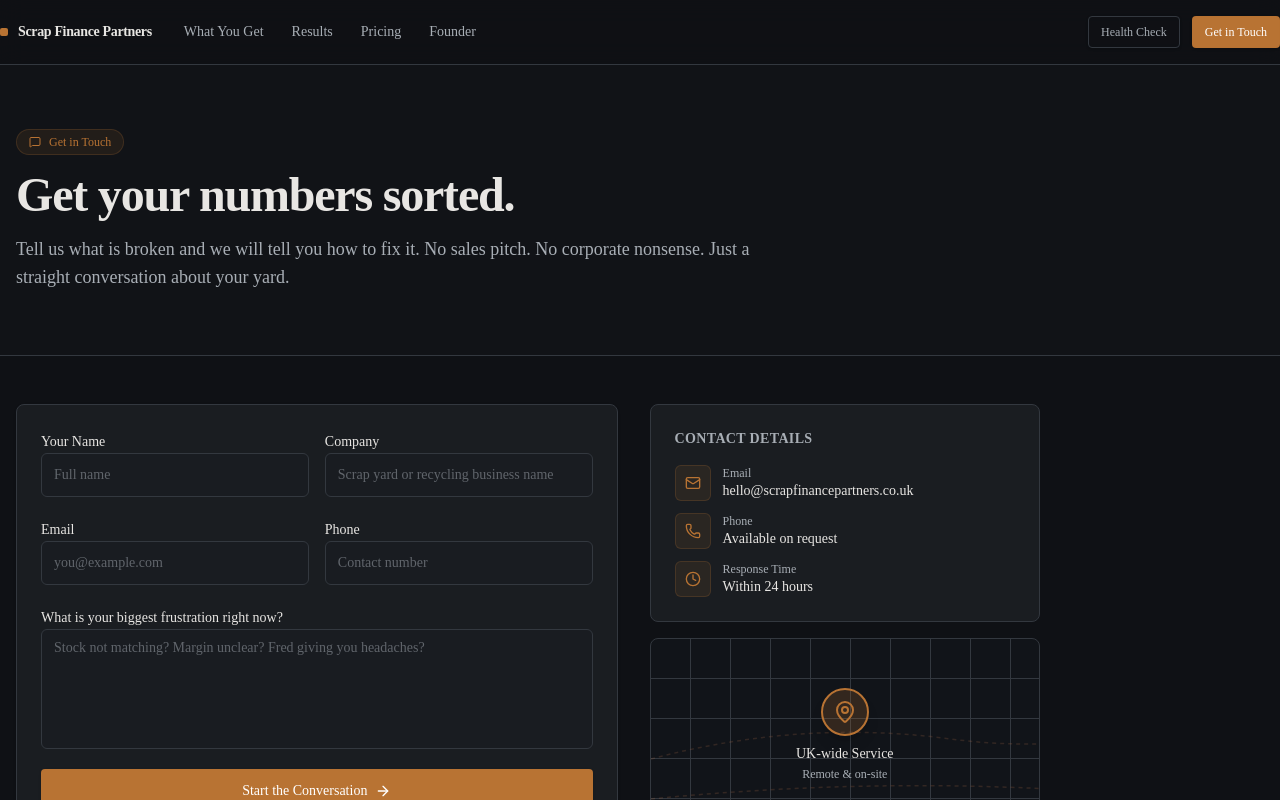
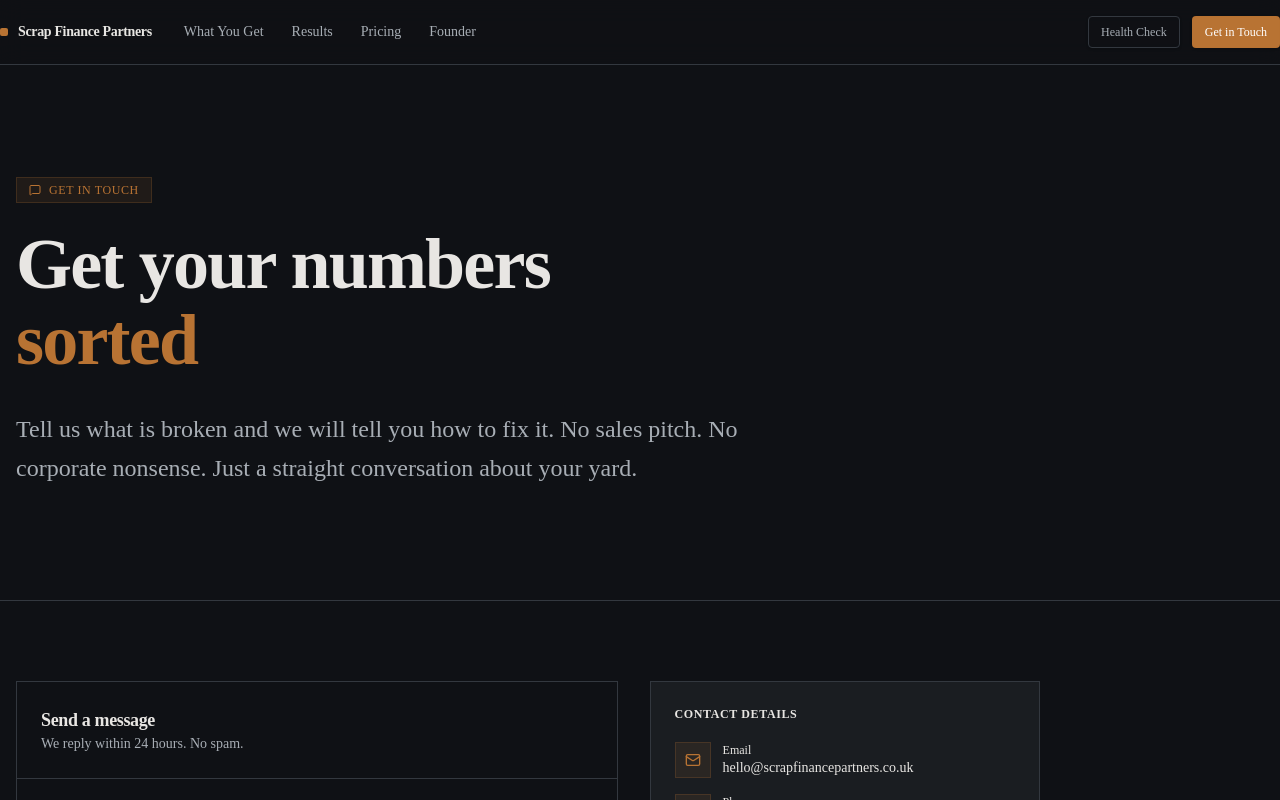
Before and after one commit to manazoid4/scrap-finance-partners, a Next.js app: page /contact in a window 1280 px wide. Shown: the top 800 px of the page. Built offline with nearby package versions, Linux system fonts and the light colour scheme.

Commit message:
feat: contact page — no cards, no rounded corners, no shadows

```diff
--- a/app/contact/page.tsx
+++ b/app/contact/page.tsx
@@ -6,18 +6,20 @@ import { ArrowRight, Mail, Phone, MapPin, Clock, MessageSquare } from "lucide-re
 export default function ContactPage() {
   return (
     <div className="flex flex-col">
-      {/* Header */}
-      <section className="border-b border-hairline bg-panel/20">
-        <div className="container py-12 md:py-16 px-4">
-          <div className="max-w-3xl">
-            <div className="inline-flex items-center gap-2 rounded-full bg-copper/10 border border-copper/20 px-3 py-1 text-xs font-medium text-copper mb-4">
+      {/* Hero */}
+      <section className="border-b border-hairline bg-graphite">
+        <div className="container px-4 py-20 md:py-28">
+          <div className="max-w-4xl">
+            <div className="inline-flex items-center gap-2 bg-copper/10 border border-copper/20 px-3 py-1 text-xs font-mono uppercase tracking-wider text-copper mb-6">
               <MessageSquare className="h-3 w-3" />
               Get in Touch
             </div>
-            <h1 className="text-3xl font-bold tracking-tight sm:text-4xl md:text-5xl">
-              Get your numbers sorted.
+            <h1 className="text-4xl md:text-6xl lg:text-7xl font-bold tracking-tight leading-[1.05] text-ink">
+              Get your numbers
+              <br />
+              <span className="text-copper">sorted</span>
             </h1>
-            <p className="mt-4 text-lg text-muted-foreground">
+            <p className="mt-8 text-xl md:text-2xl text-ink-secondary max-w-3xl leading-relaxed font-light">
               Tell us what is broken and we will tell you how to fix it. No sales pitch. No corporate nonsense. Just a straight conversation about your yard.
             </p>
           </div>
@@ -25,125 +27,120 @@ export default function ContactPage() {
       </section>
 
       {/* Form + Info */}
-      <section>
-        <div className="container py-12 px-4">
+      <section className="border-b border-hairline">
+        <div className="container px-4 py-16 md:py-20">
           <div className="grid lg:grid-cols-5 gap-8 max-w-5xl">
             {/* Form */}
             <div className="lg:col-span-3">
-              <div className="border border-hairline rounded-xl bg-card p-6 shadow-sm">
+              <div className="border border-hairline bg-graphite">
+                <div className="p-6 border-b border-hairline">
+                  <h2 className="text-lg font-bold text-ink">Send a message</h2>
+                  <p className="text-sm text-ink-secondary">We reply within 24 hours. No spam.</p>
+                </div>
+                <div className="p-6">
                   <form className="space-y-5" onSubmit={(e) => { e.preventDefault(); console.log('Form submitted'); }}>
                     <div className="grid sm:grid-cols-2 gap-4">
                       <div className="space-y-1.5">
-                      <label htmlFor="name" className="text-sm font-medium">Your Name</label>
+                        <label htmlFor="name" className="text-sm font-medium text-ink">Your Name</label>
                         <input
                           id="name"
-                        className="flex h-11 w-full rounded-lg border border-hairline bg-panel/30 px-3 py-2 text-sm transition-colors focus:border-copper focus:outline-none focus:ring-1 focus:ring-copper/30 placeholder:text-muted-foreground/50"
+                          className="flex h-11 w-full border border-hairline bg-panel/30 px-3 py-2 text-sm transition-colors focus:border-copper focus:outline-none focus:ring-1 focus:ring-copper/30 placeholder:text-ink-tertiary/50"
                           placeholder="Full name"
                         />
                       </div>
                       <div className="space-y-1.5">
-                      <label htmlFor="company" className="text-sm font-medium">Company</label>
+                        <label htmlFor="company" className="text-sm font-medium text-ink">Company</label>
                         <input
                           id="company"
-                        className="flex h-11 w-full rounded-lg border border-hairline bg-panel/30 px-3 py-2 text-sm transition-colors focus:border-copper focus:outline-none focus:ring-1 focus:ring-copper/30 placeholder:text-muted-foreground/50"
+                          className="flex h-11 w-full border border-hairline bg-panel/30 px-3 py-2 text-sm transition-colors focus:border-copper focus:outline-none focus:ring-1 focus:ring-copper/30 placeholder:text-ink-tertiary/50"
                           placeholder="Scrap yard or recycling business name"
                         />
                       </div>
                     </div>
                     <div className="grid sm:grid-cols-2 gap-4">
                       <div className="space-y-1.5">
-                      <label htmlFor="email" className="text-sm font-medium">Email</label>
+                        <label htmlFor="email" className="text-sm font-medium text-ink">Email</label>
                         <input
                           id="email"
                           type="email"
-                        className="flex h-11 w-full rounded-lg border border-hairline bg-panel/30 px-3 py-2 text-sm transition-colors focus:border-copper focus:outline-none focus:ring-1 focus:ring-copper/30 placeholder:text-muted-foreground/50"
+                          className="flex h-11 w-full border border-hairline bg-panel/30 px-3 py-2 text-sm transition-colors focus:border-copper focus:outline-none focus:ring-1 focus:ring-copper/30 placeholder:text-ink-tertiary/50"
                           placeholder="you@example.com"
                         />
                       </div>
                       <div className="space-y-1.5">
-                      <label htmlFor="phone" className="text-sm font-medium">Phone</label>
+                        <label htmlFor="phone" className="text-sm font-medium text-ink">Phone</label>
                         <input
                           id="phone"
                           type="tel"
-                        className="flex h-11 w-full rounded-lg border border-hairline bg-panel/30 px-3 py-2 text-sm transition-colors focus:border-copper focus:outline-none focus:ring-1 focus:ring-copper/30 placeholder:text-muted-foreground/50"
+                          className="flex h-11 w-full border border-hairline bg-panel/30 px-3 py-2 text-sm transition-colors focus:border-copper focus:outline-none focus:ring-1 focus:ring-copper/30 placeholder:text-ink-tertiary/50"
                           placeholder="Contact number"
                         />
                       </div>
                     </div>
                     <div className="space-y-1.5">
-                    <label htmlFor="message" className="text-sm font-medium">What is your biggest frustration right now?</label>
+                      <label htmlFor="message" className="text-sm font-medium text-ink">What is your biggest frustration right now?</label>
                       <textarea
                         id="message"
-                      className="flex min-h-[120px] w-full rounded-lg border border-hairline bg-panel/30 px-3 py-2 text-sm transition-colors focus:border-copper focus:outline-none focus:ring-1 focus:ring-copper/30 placeholder:text-muted-foreground/50 resize-none"
+                        className="flex min-h-[120px] w-full border border-hairline bg-panel/30 px-3 py-2 text-sm transition-colors focus:border-copper focus:outline-none focus:ring-1 focus:ring-copper/30 placeholder:text-ink-tertiary/50 resize-none"
                         placeholder="Stock not matching? Margin unclear? Fred giving you headaches?"
                       />
                     </div>
-                  <Button type="submit" className="w-full bg-copper hover:bg-copper/90 text-white h-11 gap-2">
+                    <Button type="submit" className="w-full bg-copper hover:bg-copper-bright text-white h-11 gap-2 border-0 rounded-sm">
                       Start the Conversation
                       <ArrowRight className="h-4 w-4" />
                     </Button>
                   </form>
                 </div>
               </div>
+            </div>
 
-            {/* Contact Info + Map */}
+            {/* Contact Info */}
             <div className="lg:col-span-2 space-y-4">
-              {/* Contact Details */}
-              <div className="border border-hairline rounded-xl bg-card p-6 space-y-4">
-                <h2 className="font-semibold text-sm uppercase tracking-wide text-muted-foreground">Contact Details</h2>
-                <div className="space-y-3">
+              <div className="border border-hairline bg-panel p-6 space-y-5">
+                <h2 className="text-xs font-mono uppercase tracking-wider text-ink-tertiary">Contact Details</h2>
+                <div className="space-y-4">
                   <a href="mailto:hello@scrapfinancepartners.co.uk" className="flex items-center gap-3 group">
-                    <span className="flex-shrink-0 h-9 w-9 rounded-lg bg-copper/10 border border-copper/20 flex items-center justify-center">
+                    <span className="flex-shrink-0 h-9 w-9 bg-copper/10 border border-copper/20 flex items-center justify-center">
                       <Mail className="h-4 w-4 text-copper" />
                     </span>
                     <div>
-                      <p className="text-xs text-muted-foreground">Email</p>
-                      <p className="text-sm font-medium group-hover:text-copper transition-colors">hello@scrapfinancepartners.co.uk</p>
+                      <p className="text-xs text-ink-tertiary">Email</p>
+                      <p className="text-sm font-medium text-ink group-hover:text-copper transition-colors">hello@scrapfinancepartners.co.uk</p>
                     </div>
                   </a>
                   <div className="flex items-center gap-3">
-                    <span className="flex-shrink-0 h-9 w-9 rounded-lg bg-copper/10 border border-copper/20 flex items-center justify-center">
+                    <span className="flex-shrink-0 h-9 w-9 bg-copper/10 border border-copper/20 flex items-center justify-center">
                       <Phone className="h-4 w-4 text-copper" />
                     </span>
                     <div>
-                      <p className="text-xs text-muted-foreground">Phone</p>
-                      <p className="text-sm font-medium">Available on request</p>
+                      <p className="text-xs text-ink-tertiary">Phone</p>
+                      <p className="text-sm font-medium text-ink">Available on request</p>
                     </div>
                   </div>
                   <div className="flex items-center gap-3">
-                    <span className="flex-shrink-0 h-9 w-9 rounded-lg bg-copper/10 border border-copper/20 flex items-center justify-center">
+                    <span className="flex-shrink-0 h-9 w-9 bg-copper/10 border border-copper/20 flex items-center justify-center">
                       <Clock className="h-4 w-4 text-copper" />
                     </span>
                     <div>
-                      <p className="text-xs text-muted-foreground">Response Time</p>
-                      <p className="text-sm font-medium">Within 24 hours</p>
+                      <p className="text-xs text-ink-tertiary">Response Time</p>
+                      <p className="text-sm font-medium text-ink">Within 24 hours</p>
                     </div>
                   </div>
                 </div>
               </div>
 
               {/* Map Placeholder */}
-              <div className="border border-hairline rounded-xl bg-panel/30 overflow-hidden">
+              <div className="border border-hairline bg-panel overflow-hidden">
                 <div className="relative h-48 bg-grid">
                   <div className="absolute inset-0 flex items-center justify-center">
                     <div className="text-center">
-                      <span className="flex-shrink-0 h-12 w-12 rounded-full bg-copper/20 border-2 border-copper flex items-center justify-center mx-auto mb-2 shadow-lg">
+                      <span className="flex-shrink-0 h-12 w-12 bg-copper/20 border-2 border-copper flex items-center justify-center mx-auto mb-2">
                         <MapPin className="h-6 w-6 text-copper" />
                       </span>
-                      <p className="text-sm font-medium">UK-wide Service</p>
-                      <p className="text-xs text-muted-foreground mt-0.5">Remote & on-site</p>
+                      <p className="text-sm font-medium text-ink">UK-Wide Service</p>
+                      <p className="text-xs text-ink-secondary mt-1">Based in the Midlands, covering all UK scrap yards</p>
                     </div>
                   </div>
-                  {/* Decorative route lines */}
-                  <svg className="absolute inset-0 w-full h-full opacity-20" preserveAspectRatio="none">
-                    <path d="M 0 120 Q 150 80 300 100 T 600 60" stroke="#b5714a" strokeWidth="1.5" fill="none" strokeDasharray="4 4" />
-                    <path d="M 0 160 Q 200 140 400 150 T 600 130" stroke="#b5714a" strokeWidth="1.5" fill="none" strokeDasharray="4 4" />
-                  </svg>
-                </div>
-                <div className="p-4 border-t border-hairline">
-                  <p className="text-xs text-muted-foreground">
-                    We work with scrap yards and recycling businesses across the UK. On-site visits available for health checks and system setup.
-                  </p>
                 </div>
               </div>
             </div>
```
Lines whose indentation alone changed are shown as unchanged.
